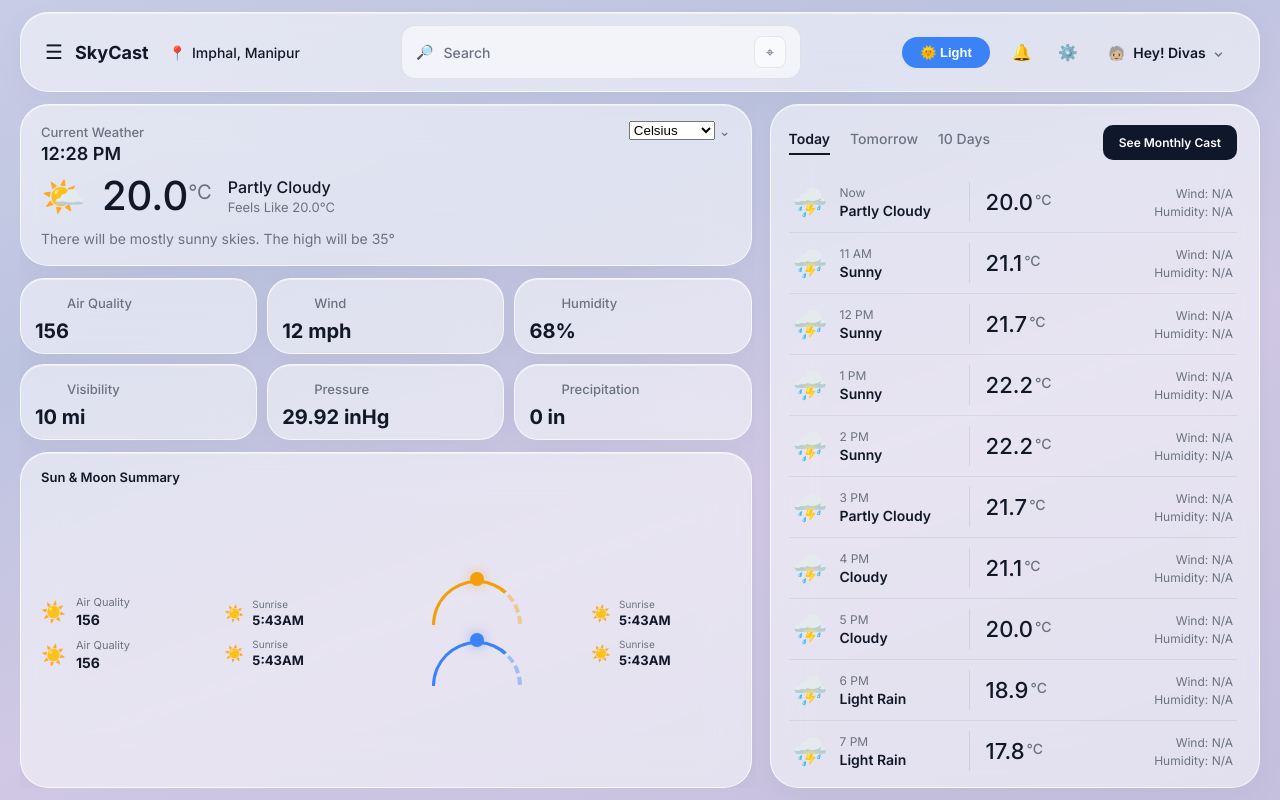
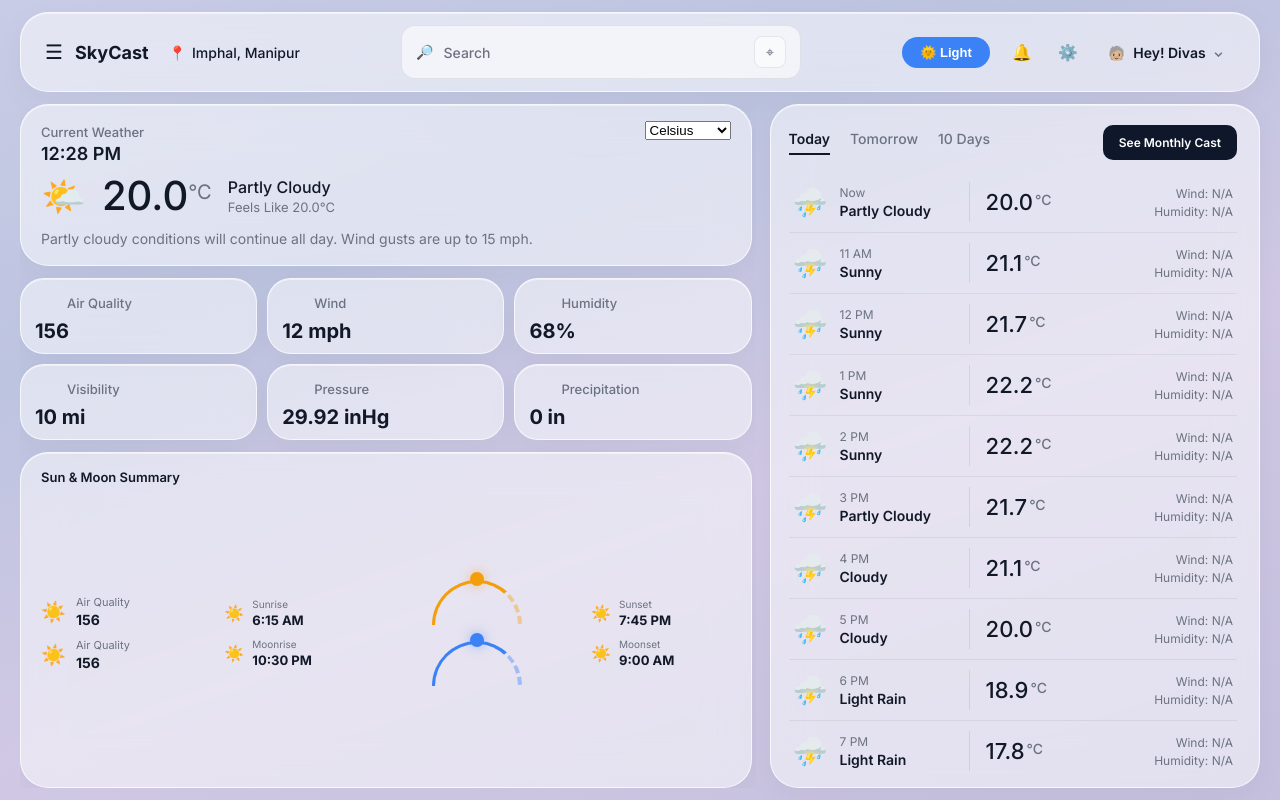
Before and after one commit to Divasdev/Let-S-React, a React (Vite) app in the folder Weather-App/: page / in a window 1280 px wide. Built offline with nearby package versions, Linux system fonts and the light colour scheme.

Commit message:
fix(CurrentWeatherHero): update weather description display with dynamic data fix(SunMoonCard): replace static values with dynamic weather data for air quality and sun/moon times

```diff
--- a/Weather-App/src/components/CurrentWeatherHero/CurrentWeatherHero.jsx
+++ b/Weather-App/src/components/CurrentWeatherHero/CurrentWeatherHero.jsx
@@ -36,9 +36,8 @@ import { useState } from "react";
           <option value="F">Fahrenheit</option>
           <option value="C">Celsius</option>
          </select>
-          <span>⌄</span>
+
         </div>
-
       </div>
 
       {/* Middle Section */}
@@ -64,7 +63,7 @@ import { useState } from "react";
 
       {/* Bottom Description */}
       <p className="weather-description">
-        There will be mostly sunny skies. The high will be 35°
+        {weatherData.currentWeather.description}
       </p>
 
     </div>
--- a/Weather-App/src/components/SunMoonCard/SunMoonCard.jsx
+++ b/Weather-App/src/components/SunMoonCard/SunMoonCard.jsx
@@ -1,6 +1,8 @@
 import "./SunMoonCard.css";
+import { weatherData } from "../../../data.js";
 
 export function SunMoonCard() {
+
 
   return (
     <div className="sun-moon-card">
@@ -17,7 +19,7 @@ export function SunMoonCard() {
 
             <div className="summary-info">
               <p>Air Quality</p>
-              <h3>156</h3>
+              <h3>{weatherData.weatherStats[0].value}</h3>
             </div>
           </div>
 
@@ -26,7 +28,7 @@ export function SunMoonCard() {
 
             <div className="summary-info">
               <p>Air Quality</p>
-              <h3>156</h3>
+              <h3>{weatherData.weatherStats[0].value}</h3>
             </div>
           </div>
 
@@ -40,7 +42,7 @@ export function SunMoonCard() {
 
             <div>
               <p>Sunrise</p>
-              <h3>5:43AM</h3>
+              <h3>{weatherData.sunMoonData.sunrise}</h3>
             </div>
           </div>
 
@@ -48,8 +50,8 @@ export function SunMoonCard() {
             <div className="time-icon">☀️</div>
 
             <div>
-              <p>Sunrise</p>
-              <h3>5:43AM</h3>
+              <p>Moonrise</p>
+              <h3>{weatherData.sunMoonData.moonrise}</h3>
             </div>
           </div>
 
@@ -77,8 +79,8 @@ export function SunMoonCard() {
             <div className="time-icon">☀️</div>
 
             <div>
-              <p>Sunrise</p>
-              <h3>5:43AM</h3>
+              <p>Sunset</p>
+              <h3>{weatherData.sunMoonData.sunset}</h3>
             </div>
           </div>
 
@@ -86,8 +88,8 @@ export function SunMoonCard() {
             <div className="time-icon">☀️</div>
 
             <div>
-              <p>Sunrise</p>
-              <h3>5:43AM</h3>
+              <p>Moonset</p>
+              <h3>{weatherData.sunMoonData.moonset}</h3>
             </div>
           </div>
 
```
